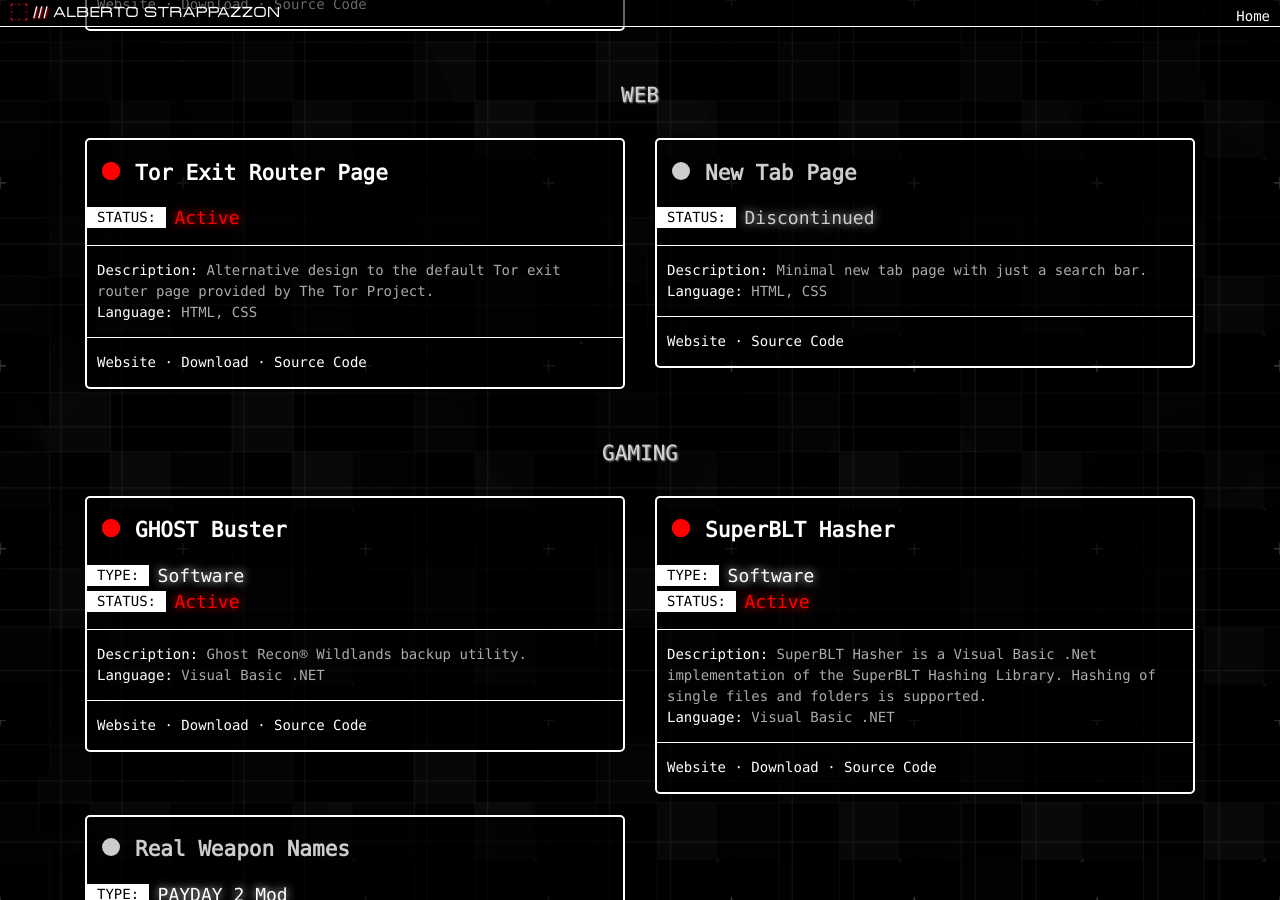
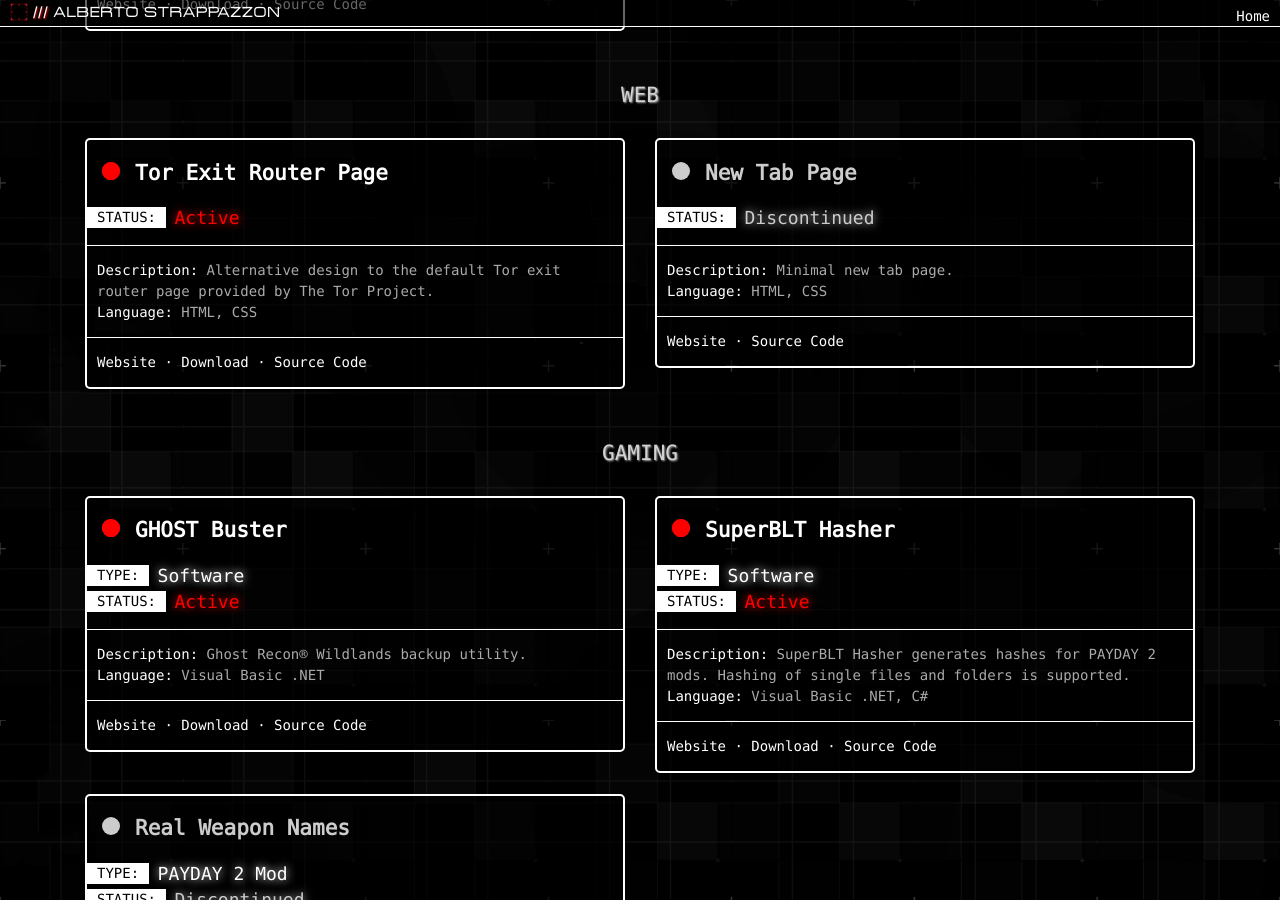
Before and after one commit to Strappazzon/www, a Jekyll site: the page built from pages/projects.html, in a window 1280 px wide and 900 px high, scrolled down 831 px. Built offline with Jekyll 4.4.1, drawn with Linux system fonts in a browser that asks for light colours.

Commit message:
Update SuperBLT Hasher and newtab descriptions

```diff
--- a/pages/projects.html
+++ b/pages/projects.html
@@ -75,7 +75,7 @@ permalink: /projects/
 	{% include cards/machine.html
 		type=""
 		title="New Tab Page"
-		description="Minimal new tab page with just a search bar."
+		description="Minimal new tab page."
 		language="HTML, CSS"
 		website="/newtab"
 		download=""
@@ -100,8 +100,8 @@ permalink: /projects/
 	{% include cards/machine.html
 		type="Software"
 		title="SuperBLT Hasher"
-		description="SuperBLT Hasher is a Visual Basic .Net implementation of the SuperBLT Hashing Library. Hashing of single files and folders is supported."
-		language="Visual Basic .NET"
+		description="SuperBLT Hasher generates hashes for PAYDAY 2 mods. Hashing of single files and folders is supported."
+		language="Visual Basic .NET, C#"
 		website="/PD2-SuperBLT-Hasher"
 		download="https://github.com/Strappazzon/PD2-SuperBLT-Hasher/releases"
 		source="https://github.com/Strappazzon/PD2-SuperBLT-Hasher"
```
